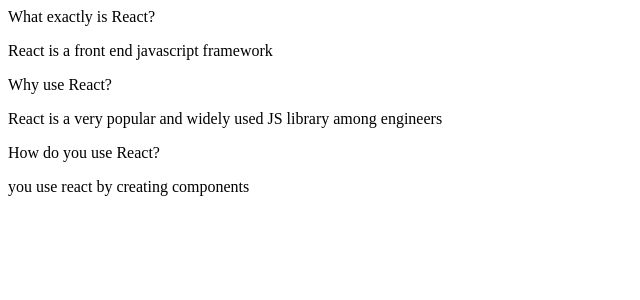
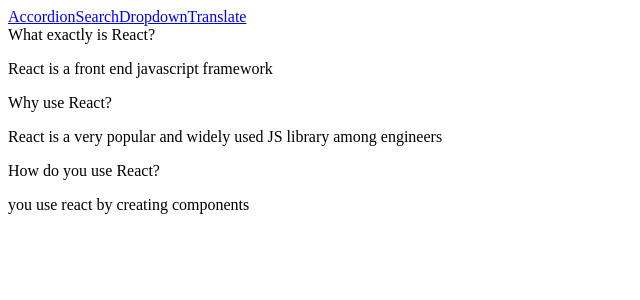
Before and after one commit to rmohanmd/widgets, a React (Create React App) app: page / in a window 1280 px wide. Shown: the top 300 px of the page, without its empty margins (0-640 px from the left). Built offline with nearby package versions, Linux system fonts and the light colour scheme; the HTML template or start-up script is replaced by a standard one.

Commit message:
Added Route and Header component for better navigation

```diff
--- a/src/App.js
+++ b/src/App.js
@@ -3,6 +3,8 @@
 import Search from "./components/Search";
 import Dropdown from "./components/Dropdown";
 import Translate from "./components/Translate";
+import Route from "./components/Route";
+import Header from "./components/Header";
 
 const items = [
   {
@@ -35,40 +37,29 @@
   },
 ];
 
-const showAccordion = () => {
-  if (window.location.pathname === "/") {
-    return <Accordion items={items} />;
-  }
-};
-const showList = () => {
-  if (window.location.pathname === "/list") {
-    return <Search />;
-  }
-};
-const showDropdown = () => {
-  if (window.location.pathname === "/dropdown") {
-    return (
-      <Dropdown
-      // options={options}
-      // selected={selected}
-      // onSelectedChange={setSelected}
-      // label="Select a Color"
-      />
-    );
-  }
-};
-const showTranslate = () => {
-  if (window.location.pathname === "/translate") {
-    return <Translate />;
-  }
-};
-
 export default () => {
-  //   const [selected, setSelected] = useState(options[0]);
+  const [selected, setSelected] = useState(options[0]);
 
   return (
     <div>
-      {showAccordion()} {showList()} {showDropdown()} {showTranslate(0)}
+      <Header />
+      <Route path="/">
+        <Accordion items={items} />
+      </Route>
+      <Route path="/list">
+        <Search />
+      </Route>
+      <Route path="/dropdown">
+        <Dropdown
+          options={options}
+          selected={selected}
+          onSelectedChange={setSelected}
+          label="Select a Color"
+        />
+      </Route>
+      <Route path="/translate">
+        <Translate />
+      </Route>
     </div>
   );
 };
--- /dev/null
+++ b/src/components/Header.js
@@ -0,0 +1,22 @@
+import React from "react";
+
+const Header = () => {
+  return (
+    <div className="ui secondary pointing menu">
+      <a href="/" className="item">
+        Accordion
+      </a>
+      <a href="/list" className="item">
+        Search
+      </a>
+      <a href="/dropdown" className="item">
+        Dropdown
+      </a>
+      <a href="/translate" className="item">
+        Translate
+      </a>
+    </div>
+  );
+};
+
+export default Header;
--- /dev/null
+++ b/src/components/Route.js
@@ -0,0 +1,5 @@
+const Route = ({ path, children }) => {
+  return window.location.pathname === path ? children : null;
+};
+
+export default Route;
```
